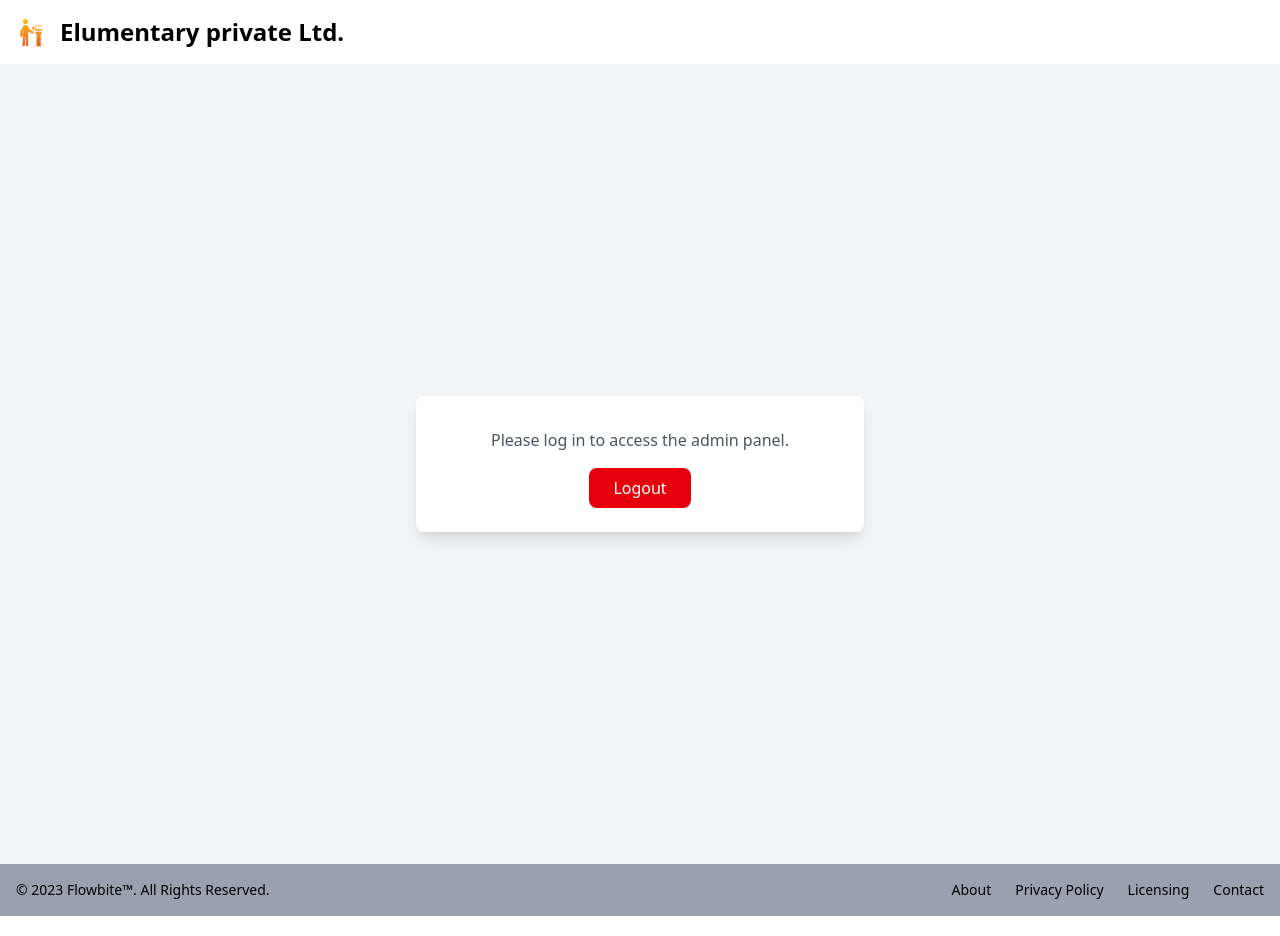
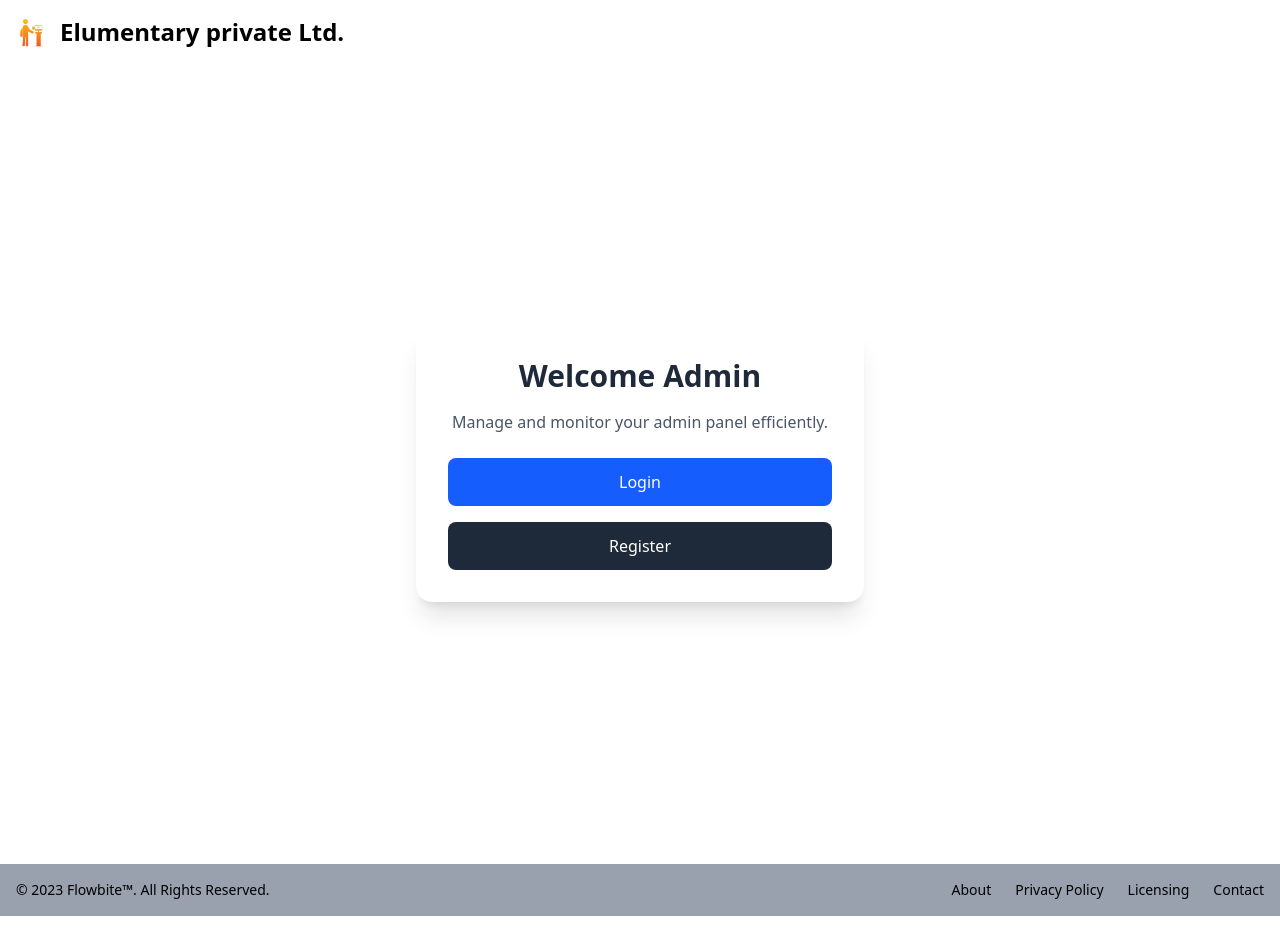
Before and after one commit to Ketan9548/Visitor_Management_system, a React (Vite) app in the folder Client/: page /loginRegistrationpage in a window 1280 px wide. Built offline with nearby package versions, Linux system fonts and the light colour scheme.

Commit message:
Done Changes

```diff
--- a/Client/src/Components/AdminPanel/Login_And_Singin/AdminLogin.jsx
+++ b/Client/src/Components/AdminPanel/Login_And_Singin/AdminLogin.jsx
@@ -4,7 +4,7 @@ import { useNavigate } from "react-router-dom";
 
 const AdminLogin = () => {
   const [admin, setAdmin] = useState({ email: "", password: "" });
-
+  const [error, setError] = useState(""); // Error message state
   const navigate = useNavigate();
 
   const handleChange = (e) => {
@@ -18,12 +18,16 @@ const AdminLogin = () => {
         email: admin.email,
         password: admin.password,
       });
+
       const token = res.data.token;
-      localStorage.setItem("admin-token", token);
-      console.log("Login Success:", res.data);
-      navigate('/Adminhome')
+      if (token) {
+        localStorage.setItem("admin-token", token);
+        console.log("Login Success:", res.data);
+        navigate("/Adminhome");
+      }
     } catch (error) {
-      console.error("Login failed:", error.response.data);
+      console.error("Login failed:", error.response?.data?.message || "Error");
+      setError(error.response?.data?.message || "Invalid email or password");
     }
   };
 
@@ -33,6 +37,11 @@ const AdminLogin = () => {
         <h2 className="text-2xl font-semibold text-center text-gray-800 mb-6">
           Admin Login
         </h2>
+
+        {error && (
+          <p className="text-red-600 text-center font-medium mb-4">{error}</p>
+        )}
+
         <form onSubmit={handleSubmit} className="space-y-4">
           <div>
             <label className="block text-gray-700 font-medium">Email</label>
@@ -60,7 +69,7 @@ const AdminLogin = () => {
           </div>
           <button
             type="submit"
-            className="w-full bg-blue-600 text-white py-2 rounded-lg font-medium hover:bg-blue-700 transition duration-300"
+            className="w-full bg-blue-600 cursor-pointer text-white py-2 rounded-lg font-medium hover:bg-blue-700 transition duration-300"
           >
             Login
           </button>
--- a/Client/src/Components/AdminPanel/Login_And_Singin/AdminRegistration.jsx
+++ b/Client/src/Components/AdminPanel/Login_And_Singin/AdminRegistration.jsx
@@ -22,10 +22,10 @@ const AdminRegistration = () => {
             return;
         }
         try {
-            await axios.post('/api/registration', { username: admin.username, email: admin.email, password: admin.password })
+            await axios.post('/api/registration', { username: admin.name, email: admin.email, password: admin.password })
                 .then((response) => { console.log(response) })
                 .catch((error) => { console.log(("error in registration admin", error)) })
-            navigate('')
+            navigate('/loginadmin')
         } catch (error) {
             console.error("Error in admin registration", error);
         }
@@ -89,7 +89,7 @@ const AdminRegistration = () => {
                     </div>
                     <button
                         type="submit"
-                        className="w-full bg-blue-600 text-white py-2 rounded-lg font-medium hover:bg-blue-700 transition duration-300"
+                        className="w-full bg-blue-600 cursor-pointer text-white py-2 rounded-lg font-medium hover:bg-blue-700 transition duration-300"
                     >
                         Register
                     </button>
--- a/Client/src/Components/AdminPanel/Login_And_Singin/Login_Registration_Home_page.jsx
+++ b/Client/src/Components/AdminPanel/Login_And_Singin/Login_Registration_Home_page.jsx
@@ -1,56 +1,31 @@
-import React from 'react'
-import { useNavigate } from 'react-router-dom';
-import { useState } from 'react';
-import { useEffect } from 'react';
+import React from 'react';
+import { NavLink } from 'react-router-dom';
 
 const Login_Registration_Home_page = () => {
-    const [isLogin, setIsLogin] = useState(false);
-    const navigate = useNavigate();
+    return (
+        <div className="flex justify-center items-center min-h-screen bg-gradient-to-r">
+            <div className="bg-white p-8 rounded-2xl shadow-xl text-center w-full max-w-md">
+                <h2 className="text-3xl font-bold text-gray-800 mb-4">Welcome Admin</h2>
+                <p className="text-gray-600 mb-6">Manage and monitor your admin panel efficiently.</p>
 
-    useEffect(() => {
-        const token = localStorage.getItem("admin-token");
-        if (token) {
-            setIsLogin(true);
-        }
-    }, []);
+                <div className="flex flex-col gap-4">
+                    <NavLink
+                        to="/loginadmin"
+                        className="bg-blue-600 text-white py-3 rounded-lg font-medium hover:bg-blue-700 transition duration-300 w-full"
+                    >
+                        Login
+                    </NavLink>
 
-    const handleLogin = () => {
-        isLogin === false ? navigate('/loginadmin') : navigate('adminhome');
-    }
-
-    return (
-        <>
-            <div className="flex flex-col justify-center items-center min-h-screen bg-gray-100">
-                <div className="bg-white p-6 rounded-lg shadow-lg text-center w-full max-w-md">
-                    <h2 className="text-2xl font-semibold text-gray-800">
-                        {isLogin ? "Welcome, Admin!" : ""}
-                    </h2>
-                    <p className="text-gray-600 mt-2">
-                        {isLogin
-                            ? "You are logged in. Manage your dashboard here."
-                            : "Please log in to access the admin panel."}
-                    </p>
-                    <div className="mt-4 space-x-4">
-                        {isLogin ? (
-                            <button
-                                onClick={handleLogin}
-                                className="bg-blue-60 cursor-pointer text-white px-6 py-2 rounded-lg font-medium hover:bg-blue-700 transition duration-300"
-                            >
-                                Login
-                            </button>
-                        ) : (
-                            <button
-                                onClick={handleLogin}
-                                className="bg-red-600 cursor-pointer text-white px-6 py-2 rounded-lg font-medium hover:bg-red-700 transition duration-300"
-                            >
-                                Logout
-                            </button>
-                        )}
-                    </div>
+                    <NavLink
+                        to="/registrationadmin"
+                        className="bg-gray-800 text-white py-3 rounded-lg font-medium hover:bg-gray-900 transition duration-300 w-full"
+                    >
+                        Register
+                    </NavLink>
                 </div>
             </div>
-        </>
-    )
-}
+        </div>
+    );
+};
 
-export default Login_Registration_Home_page
+export default Login_Registration_Home_page;
```
